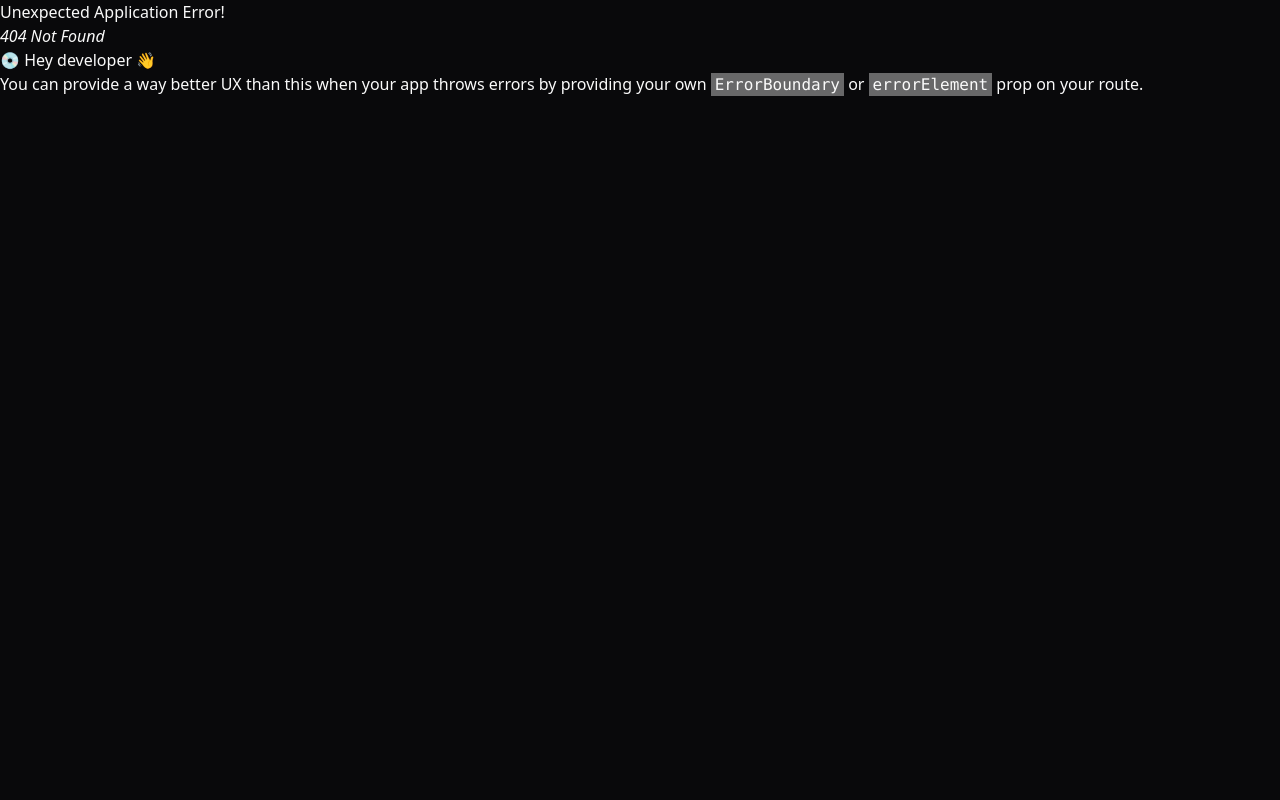
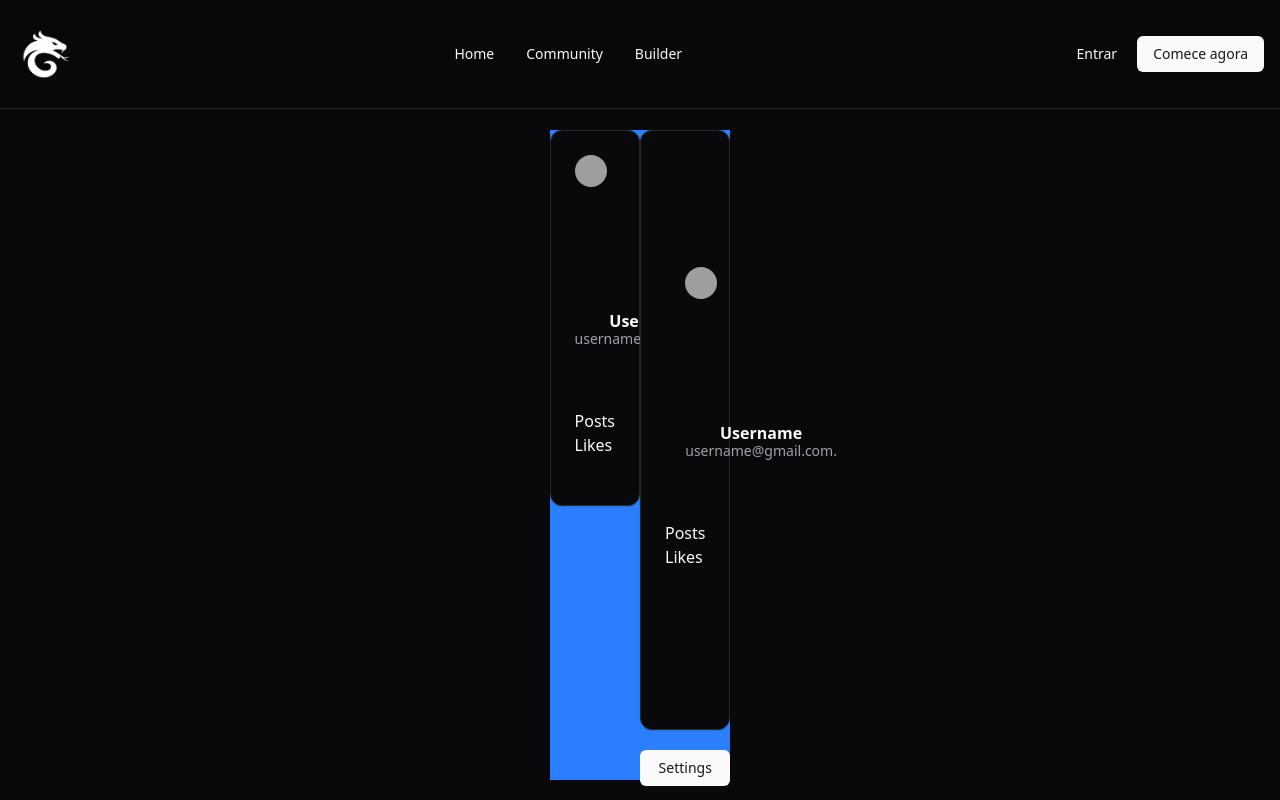
Before and after one commit to degui1/codeflow, a React (Vite) app: page /profile in a window 1280 px wide. Before the commit this address had no page. Built offline with nearby package versions, Linux system fonts and the light colour scheme; grey boxes are pictures that could not be loaded.

Commit message:
iniciando a página profile

```diff
--- a/package.json
+++ b/package.json
@@ -11,6 +11,7 @@
     "preview": "vite preview"
   },
   "dependencies": {
+    "@radix-ui/react-avatar": "^1.1.4",
     "@radix-ui/react-slot": "^1.1.2",
     "@tailwindcss/vite": "^4.0.6",
     "@tanstack/react-query": "^5.66.3",
--- a/src/components/header.tsx
+++ b/src/components/header.tsx
@@ -3,7 +3,7 @@ import { Button } from './ui/button'
 
 export function Header() {
   return (
-    <header className="bg-background/95 supports-[backdrop-filter]:bg-background/60 border-b py-6 backdrop-blur">
+    <header className="bg-background/95 supports-[backdrop-filter]:bg-background/60 sticky top-0 z-50 w-full border-b py-6 backdrop-blur">
       <div className="container mx-auto flex items-center justify-between px-4">
         <Link to="/" className="text-2xl font-bold">
           <img src="/codeflow_logo.png" alt="" width={60} height={80} />
--- /dev/null
+++ b/src/components/ui/avatar.tsx
@@ -0,0 +1,51 @@
+import * as React from 'react'
+import * as AvatarPrimitive from '@radix-ui/react-avatar'
+
+import { cn } from '@/lib/utils'
+
+function Avatar({
+  className,
+  ...props
+}: React.ComponentProps<typeof AvatarPrimitive.Root>) {
+  return (
+    <AvatarPrimitive.Root
+      data-slot="avatar"
+      className={cn(
+        'relative flex size-8 shrink-0 overflow-hidden rounded-full',
+        className,
+      )}
+      {...props}
+    />
+  )
+}
+
+function AvatarImage({
+  className,
+  ...props
+}: React.ComponentProps<typeof AvatarPrimitive.Image>) {
+  return (
+    <AvatarPrimitive.Image
+      data-slot="avatar-image"
+      className={cn('aspect-square size-full', className)}
+      {...props}
+    />
+  )
+}
+
+function AvatarFallback({
+  className,
+  ...props
+}: React.ComponentProps<typeof AvatarPrimitive.Fallback>) {
+  return (
+    <AvatarPrimitive.Fallback
+      data-slot="avatar-fallback"
+      className={cn(
+        'bg-muted flex size-full items-center justify-center rounded-full',
+        className,
+      )}
+      {...props}
+    />
+  )
+}
+
+export { Avatar, AvatarImage, AvatarFallback }
--- /dev/null
+++ b/src/components/ui/card.tsx
@@ -0,0 +1,92 @@
+import * as React from 'react'
+
+import { cn } from '@/lib/utils'
+
+function Card({ className, ...props }: React.ComponentProps<'div'>) {
+  return (
+    <div
+      data-slot="card"
+      className={cn(
+        'bg-card text-card-foreground flex flex-col gap-6 rounded-xl border py-6 shadow-sm',
+        className,
+      )}
+      {...props}
+    />
+  )
+}
+
+function CardHeader({ className, ...props }: React.ComponentProps<'div'>) {
+  return (
+    <div
+      data-slot="card-header"
+      className={cn(
+        '@container/card-header grid auto-rows-min grid-rows-[auto_auto] items-start gap-1.5 px-6 has-data-[slot=card-action]:grid-cols-[1fr_auto] [.border-b]:pb-6',
+        className,
+      )}
+      {...props}
+    />
+  )
+}
+
+function CardTitle({ className, ...props }: React.ComponentProps<'div'>) {
+  return (
+    <div
+      data-slot="card-title"
+      className={cn('leading-none font-semibold', className)}
+      {...props}
+    />
+  )
+}
+
+function CardDescription({ className, ...props }: React.ComponentProps<'div'>) {
+  return (
+    <div
+      data-slot="card-description"
+      className={cn('text-muted-foreground text-sm', className)}
+      {...props}
+    />
+  )
+}
+
+function CardAction({ className, ...props }: React.ComponentProps<'div'>) {
+  return (
+    <div
+      data-slot="card-action"
+      className={cn(
+        'col-start-2 row-span-2 row-start-1 self-start justify-self-end',
+        className,
+      )}
+      {...props}
+    />
+  )
+}
+
+function CardContent({ className, ...props }: React.ComponentProps<'div'>) {
+  return (
+    <div
+      data-slot="card-content"
+      className={cn('px-6', className)}
+      {...props}
+    />
+  )
+}
+
+function CardFooter({ className, ...props }: React.ComponentProps<'div'>) {
+  return (
+    <div
+      data-slot="card-footer"
+      className={cn('flex items-center px-6 [.border-t]:pt-6', className)}
+      {...props}
+    />
+  )
+}
+
+export {
+  Card,
+  CardHeader,
+  CardFooter,
+  CardTitle,
+  CardAction,
+  CardDescription,
+  CardContent,
+}
--- /dev/null
+++ b/src/pages/profile/profile.tsx
@@ -0,0 +1,72 @@
+import { Button } from '@/components/ui/button'
+
+import { Avatar } from '@/components/ui/avatar'
+
+import { AvatarFallback, AvatarImage } from '@radix-ui/react-avatar'
+
+import {
+  Card,
+  CardContent,
+  CardDescription,
+  CardFooter,
+  CardHeader,
+  CardTitle,
+} from '@/components/ui/card'
+
+export function Profile() {
+  return (
+    <div className="m-auto flex h-[650px] max-w-375 bg-blue-500">
+      <main className="flex-1">
+        <article className="grid">
+          <Card className="">
+            <CardHeader>
+              <Avatar className="flex justify-center">
+                <AvatarImage
+                  src="https://github.com/shadcn.png"
+                  alt="@shadcn"
+                />
+                <AvatarFallback>CN</AvatarFallback>
+              </Avatar>
+              <div className="mt-30 table columns-2 text-center">
+                <CardTitle>Username</CardTitle>
+                <CardDescription>username@gmail.com.</CardDescription>
+              </div>
+            </CardHeader>
+            <div className="mt-9">
+              <CardContent className="inset-ring-gray-600 ...">
+                Posts
+              </CardContent>
+              <CardContent>Likes</CardContent>
+            </div>
+            <CardFooter className="flex justify-between"></CardFooter>
+          </Card>
+        </article>
+        <article></article>
+        <article></article>
+        <article></article>
+        <article></article>
+        <article></article>
+      </main>
+      <aside className="w-full max-w-85">
+        <Card className="flex h-[600px] items-center justify-center">
+          <CardHeader>
+            <Avatar className="flex justify-center">
+              <AvatarImage src="https://github.com/shadcn.png" alt="@shadcn" />
+              <AvatarFallback>CN</AvatarFallback>
+            </Avatar>
+            <div className="mt-30 table columns-2 text-center">
+              <CardTitle>Username</CardTitle>
+              <CardDescription>username@gmail.com.</CardDescription>
+            </div>
+          </CardHeader>
+          <div className="mt-9">
+            <CardContent className="inset-ring-gray-600 ...">Posts</CardContent>
+            <CardContent>Likes</CardContent>
+          </div>
+          <CardFooter className="flex justify-between"></CardFooter>
+        </Card>
+        <Button className="mt-5 flex w-full">Settings</Button>
+      </aside>
+    </div>
+  )
+}
--- a/src/routes/routes.tsx
+++ b/src/routes/routes.tsx
@@ -29,6 +29,14 @@ export const routes = createBrowserRouter([
           return { Component: Component.WorkflowBuilder }
         },
       },
+      {
+        path: 'profile',
+        lazy: async () => {
+          const Component = await import('../pages/profile/profile.tsx')
+
+          return { Component: Component.Profile }
+        },
+      },
     ],
   },
 ])
```
Also changed, not shown: 1 other file (tests, documents, lock files or other folders).
